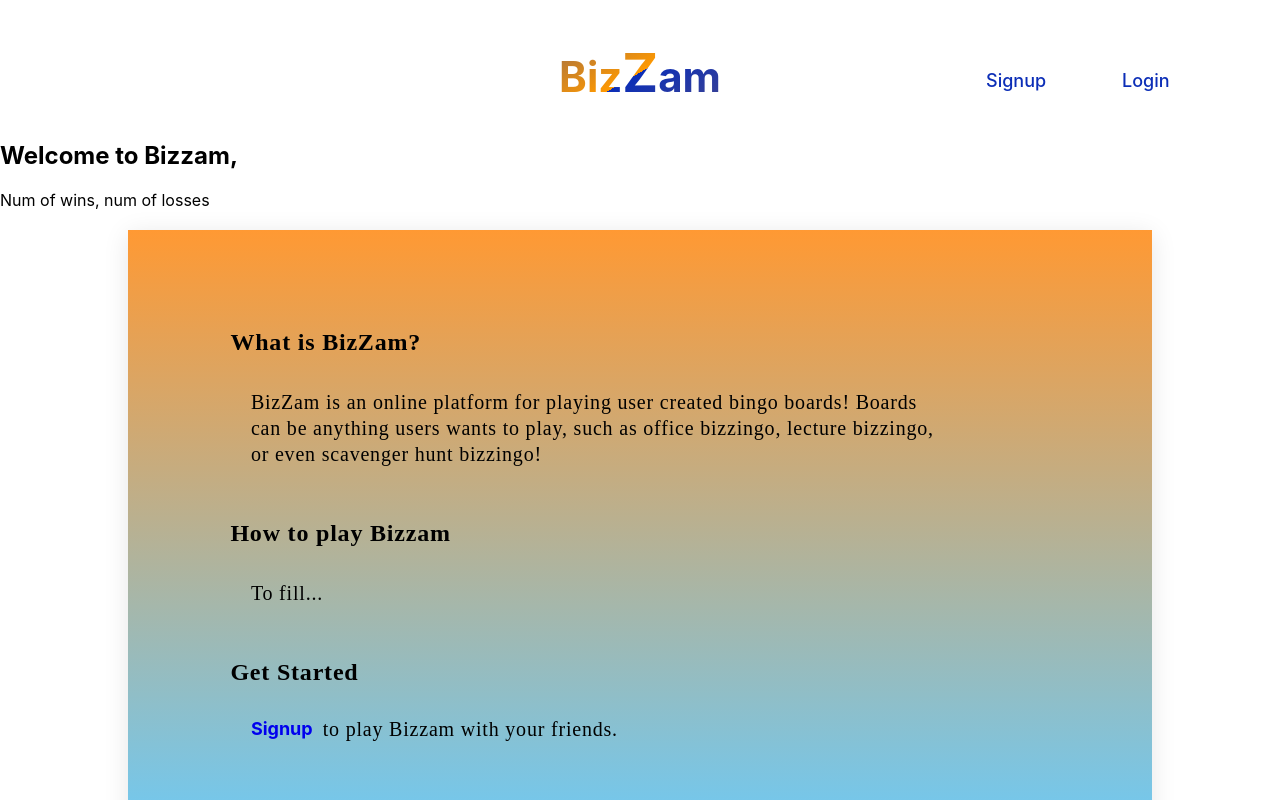
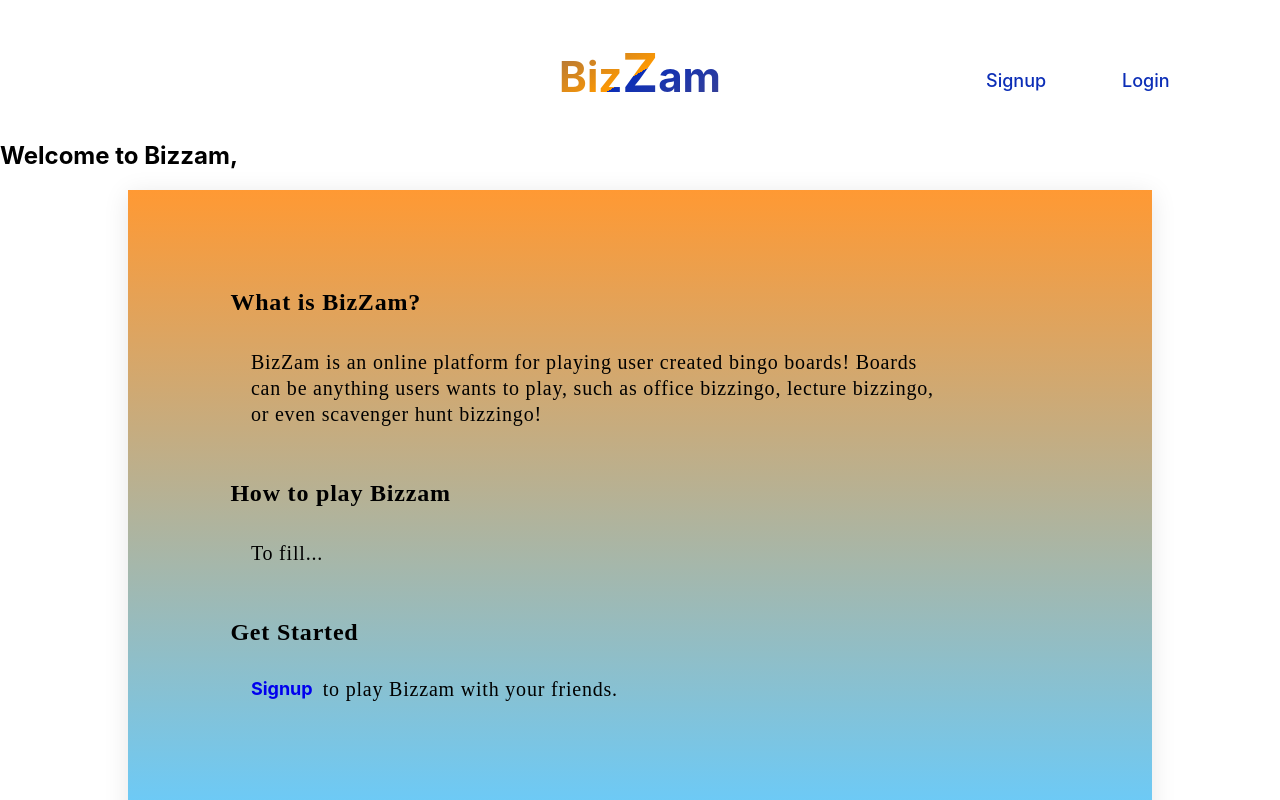
Before and after one commit to nerochen25/bizzam-flex-project, a React (Create React App) app in the folder frontend/: page /signup in a window 1280 px wide. Shown: the top 800 px of the page. Built offline with nearby package versions, Linux system fonts and the light colour scheme.

Commit message:
Add style to the profile page

```diff
--- a/frontend/src/components/nav/navbar.jsx
+++ b/frontend/src/components/nav/navbar.jsx
@@ -50,7 +50,7 @@ class NavBar extends React.Component {
                 </Link>
                 {this.getLinks()}
                 <h2>Welcome to Bizzam, {this.props.username}</h2>
-                Num of wins, num of losses
+
 			</div>;
   }
 }
```
Also changed, not shown: 1 other file (tests, documents, lock files or other folders).
